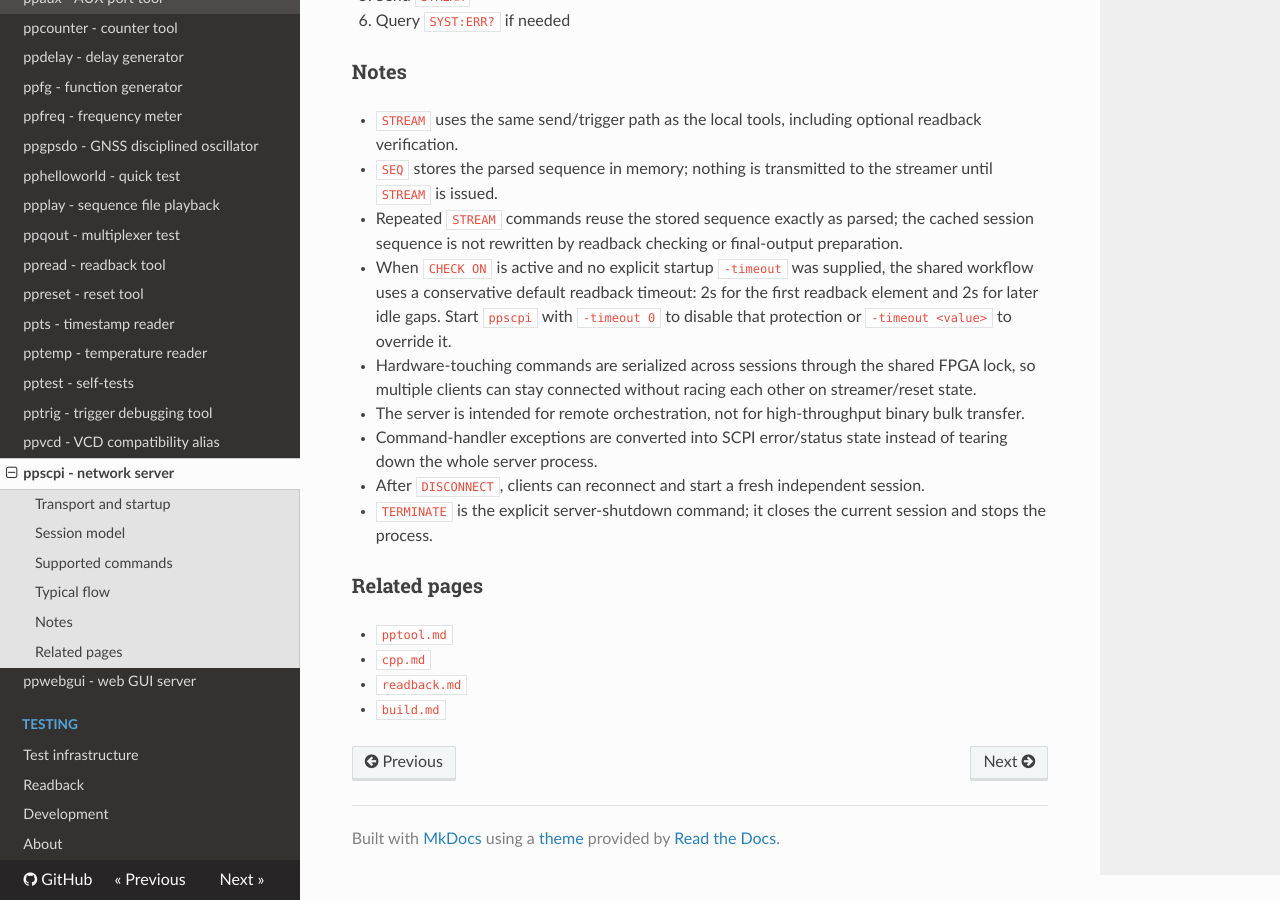
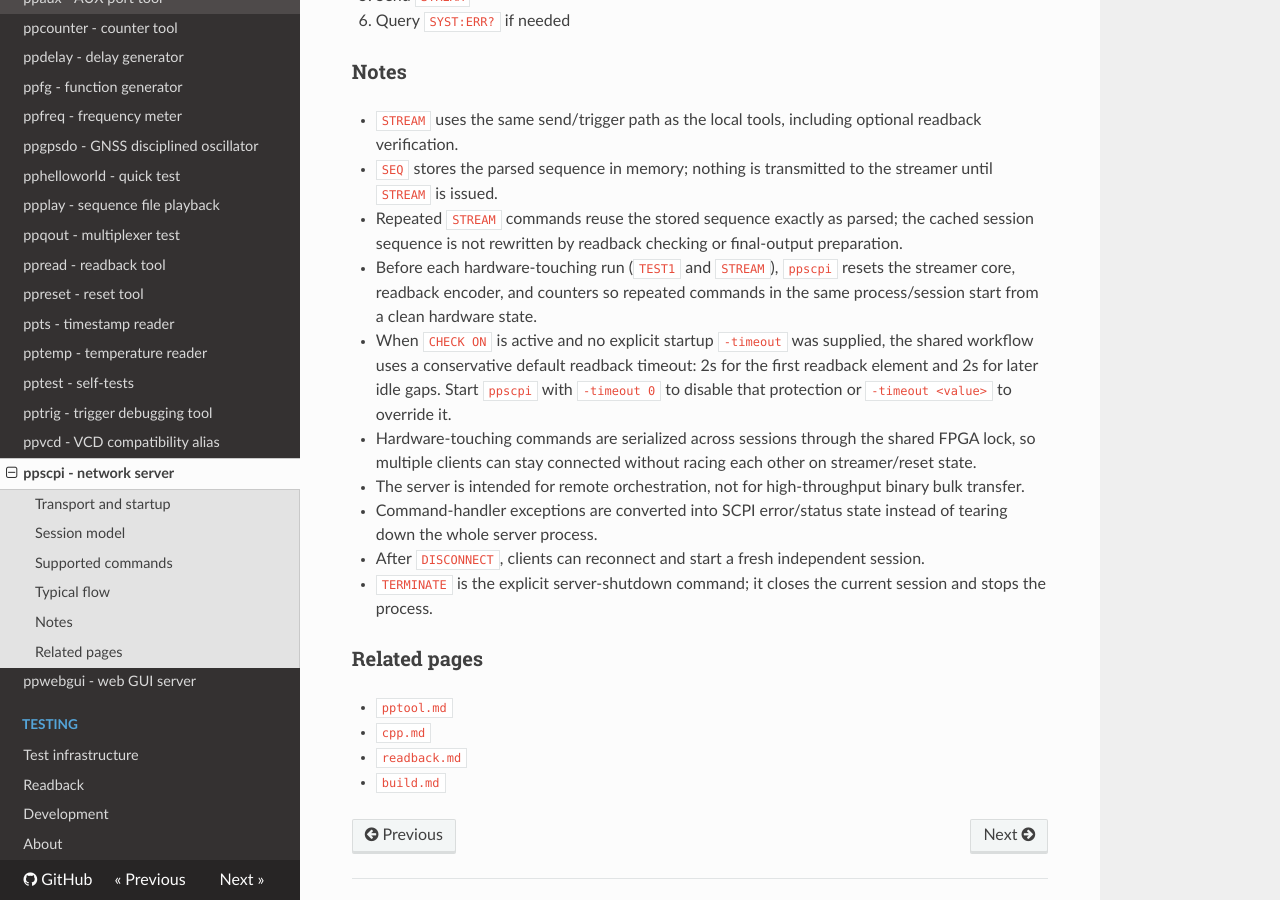
Before and after one commit to rokzitko/PulsePins, an MkDocs documentation site: the page built from docs/docs/ppscpi.md, in a window 1280 px wide and 900 px high, scrolled down 1646 px. Built offline with MkDocs 1.6.1, drawn with Linux system fonts in a browser that asks for light colours; nearby versions of some CDN libraries.

Commit message:
reset ppscpi state between stream runs

```diff
--- a/docs/docs/ppscpi.md
+++ b/docs/docs/ppscpi.md
@@ -66,6 +66,7 @@ PulsePins-specific commands:
 * `STREAM` uses the same send/trigger path as the local tools, including optional readback verification.
 * `SEQ` stores the parsed sequence in memory; nothing is transmitted to the streamer until `STREAM` is issued.
 * Repeated `STREAM` commands reuse the stored sequence exactly as parsed; the cached session sequence is not rewritten by readback checking or final-output preparation.
+* Before each hardware-touching run (`TEST1` and `STREAM`), `ppscpi` resets the streamer core, readback encoder, and counters so repeated commands in the same process/session start from a clean hardware state.
 * When `CHECK ON` is active and no explicit startup `-timeout` was supplied, the shared workflow uses a conservative default readback timeout: 2s for the first readback element and 2s for later idle gaps. Start `ppscpi` with `-timeout 0` to disable that protection or `-timeout <value>` to override it.
 * Hardware-touching commands are serialized across sessions through the shared FPGA lock, so multiple clients can stay connected without racing each other on streamer/reset state.
 * The server is intended for remote orchestration, not for high-throughput binary bulk transfer.
```
Also changed, not shown: 2 other files.
